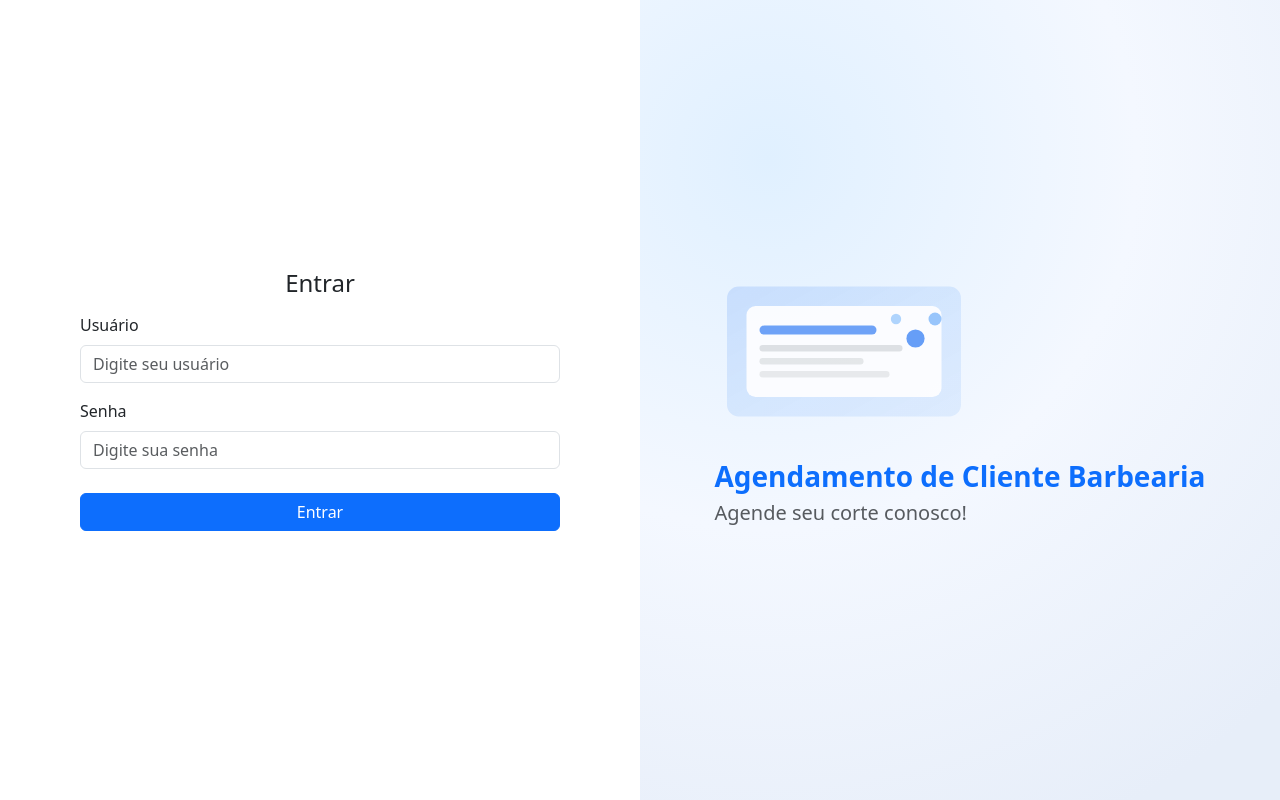
After one commit to guizermiani/Barbearia, a Flask app: page /login/cliente in a window 1280 px wide. The commit adds this page. Run offline with Flask 3, Linux system fonts and the light colour scheme.

Commit message:
Diversas Mudanças
- Área de Login para Profissional e Cliente;
- Homepage para Cliente e Profissional;
- Cadastro Agendamentos para Cliente;
- Listagem de Agendamentos para Profissionais.

```diff
--- a/app.py
+++ b/app.py
@@ -4,8 +4,59 @@ from db.barbearia_bd import consultar_barbearia_bd, inserir_barbearia_bd, altera
 from db.cliente_bd import listar_cliente, inserir_cliente
 from db.profissionais_bd import listar_profissionais_bd, inserir_profissionais_bd
 from db.servicos_bd import listar_servicos_bd, inserir_servicos_bd
+from db.login_bd import login_profissional_bd, login_cliente_bd
+from db.agendamento_bd import inserir_agendamento_bd, listar_agendamento_bd
 
 app = Flask(__name__)
+
+# login
+
+@app.route('/login', methods=['GET','POST'])
+def login():
+    if request.method == 'POST':
+        usuario = request.form.get('usuario')
+        senha = request.form.get('senha')
+
+        # Valida campos obrigatórios; ajuste aqui para autenticar de verdade
+        if not usuario or not senha:
+            erro = "Preencha usuário e senha para entrar."
+            return render_template("login.html", erro=erro)
+
+        conexao = conecta_db()
+        valida_login = login_profissional_bd(conexao,usuario, senha)
+        # Antes de redirecionar vamos fazer a validação do usuario e senha
+
+        if valida_login == "OK":
+            return redirect(url_for('home'))
+        else:
+            return render_template("login.html",erro=valida_login)
+
+    # Obriga a passar no login.html
+    return render_template("login.html")
+
+@app.route('/login/cliente', methods=['GET','POST'])
+def login_cliente():
+    if request.method == 'POST':
+        usuario = request.form.get('usuario')
+        senha = request.form.get('senha')
+
+        # Valida campos obrigatórios; ajuste aqui para autenticar de verdade
+        if not usuario or not senha:
+            erro = "Preencha usuário e senha para entrar."
+            return render_template("login_cliente.html", erro=erro)
+
+        conexao = conecta_db()
+        valida_login = login_cliente_bd(conexao,usuario, senha)
+        # Antes de redirecionar vamos fazer a validação do usuario e senha
+
+        if valida_login == "OK":
+            return redirect(url_for('area_cliente'))
+        else:
+            return render_template("login_cliente.html",erro=valida_login)
+
+    # Obriga a passar no login.html
+    return render_template("login_cliente.html")
+
 
 
 #barber
@@ -13,6 +64,11 @@ app = Flask(__name__)
 def home():
     nome = "Sistema de Barbearia"
     return render_template("home.html" , nome=nome)
+
+@app.route("/area_cliente")
+def area_cliente():
+    nome = "Área do Cliente"
+    return render_template("area_cliente.html", nome=nome)
 
 @app.route("/")
 def index():
@@ -40,6 +96,35 @@ def barbearia_listar():
     conexao = conecta_db()
     barbearias = consultar_barbearia_bd(conexao)
     return render_template("barbearia_listar.html", barbearias=barbearias)
+
+# agendamentos
+
+@app.route("/agendamentos/listar", methods=['GET','POST'])
+def agendamento_listar():
+    conexao = conecta_db()
+    agendamentos = listar_agendamento_bd(conexao)
+    return render_template("agendamento_listar.html", agendamentos=agendamentos)
+
+@app.route("/agendamentos/novo", methods=['GET','POST'])
+def salvar_agendamento():
+    if request.method == "POST":
+        id_cliente = request.form.get("id_cliente")
+        id_profissional = request.form.get("id_profissional")
+        id_servico = request.form.get("id_servico")
+        data_hora = request.form.get("data_hora")
+        valor_servico = request.form.get("valor_servico")
+        status = request.form.get("status")
+
+        conexao = conecta_db()
+        inserir_agendamento_bd(conexao, id_cliente, id_profissional, id_servico, data_hora, valor_servico, status  )
+
+        return f"<h2> Agendamento salvo com sucesso! </h2>"
+
+    return render_template("agendamento_form.html", titulo="Cadastrar Agendamento")
+
+
+
+
 
 
 #cliente
--- a/templates/base.html
+++ b/templates/base.html
@@ -38,6 +38,11 @@
                 >Serviços</a
               >
 
+              <li class="nav-item">
+              <a class="nav-link" href="{{ url_for('agendamento_listar') }}"
+                >Agendamentos</a
+              >
+
         </div>
       </div>
     </nav>
--- /dev/null
+++ b/templates/login_cliente.html
@@ -0,0 +1,69 @@
+<!DOCTYPE html>
+<html lang="pt-br">
+<head>
+  <meta charset="UTF-8">
+  <meta name="viewport" content="width=device-width, initial-scale=1.0">
+  <title>Login de Clientes</title>
+  <link href="https://cdn.jsdelivr.net/npm/bootstrap@5.3.3/dist/css/bootstrap.min.css" rel="stylesheet">
+  <style>
+    body { background: #f8fafc; }
+    .hero-pane {
+      background: radial-gradient(circle at 20% 20%, #e0f0ff, #f4f8ff 45%, #e7eef9 90%);
+    }
+    .hero-svg {
+      max-width: 260px;
+      opacity: 0.9;
+    }
+  </style>
+</head>
+<body>
+  <div class="container-fluid px-0">
+    <div class="row g-0 min-vh-100">
+      <div class="col-12 col-lg-6 d-flex align-items-center justify-content-center bg-white">
+        <div class="w-100" style="max-width: 480px;">
+          <h1 class="h4 mb-3 text-center">Entrar</h1>
+          {% if erro %}
+            <div class="alert alert-warning py-2">{{ erro }}</div>
+          {% endif %}
+          <form action="{{ url_for('login_cliente') }}" method="post" class="mt-3">
+            <div class="mb-3">
+              <label class="form-label" for="usuario">Usuário</label>
+              <input type="text" class="form-control" id="usuario" name="usuario" placeholder="Digite seu usuário">
+            </div>
+            <div class="mb-4">
+              <label class="form-label" for="senha">Senha</label>
+              <input type="password" class="form-control" id="senha" name="senha" placeholder="Digite sua senha">
+            </div>
+            <button type="submit" class="btn btn-primary w-100">Entrar</button>
+          </form>
+        </div>
+      </div>
+      <div class="col-12 col-lg-6 d-flex align-items-center justify-content-center hero-pane">
+        <div class="p-5 text-center text-lg-start">
+          <div class="mb-4">
+            <svg class="hero-svg" viewBox="0 0 400 260" xmlns="http://www.w3.org/2000/svg">
+              <defs>
+                <linearGradient id="grad" x1="0%" y1="0%" x2="100%" y2="100%">
+                  <stop offset="0%" stop-color="#3b82f6" stop-opacity="0.8"/>
+                  <stop offset="100%" stop-color="#60a5fa" stop-opacity="0.6"/>
+                </linearGradient>
+              </defs>
+              <rect x="20" y="30" width="360" height="200" rx="18" fill="url(#grad)" opacity="0.25"/>
+              <rect x="50" y="60" width="300" height="140" rx="14" fill="#fff" opacity="0.95"/>
+              <rect x="70" y="90" width="180" height="14" rx="7" fill="#3b82f6" opacity="0.8"/>
+              <rect x="70" y="120" width="220" height="10" rx="5" fill="#1f2937" opacity="0.15"/>
+              <rect x="70" y="140" width="160" height="10" rx="5" fill="#1f2937" opacity="0.12"/>
+              <rect x="70" y="160" width="200" height="10" rx="5" fill="#1f2937" opacity="0.1"/>
+              <circle cx="310" cy="110" r="14" fill="#3b82f6" opacity="0.85"/>
+              <circle cx="340" cy="80" r="10" fill="#60a5fa" opacity="0.7"/>
+              <circle cx="280" cy="80" r="8"  fill="#93c5fd" opacity="0.8"/>
+            </svg>
+          </div>
+          <p class="h3 fw-semibold mb-2 text-primary">Agendamento de Cliente Barbearia</p>
+          <p class="h5 text-muted">Agende seu corte conosco!</p>
+        </div>
+      </div>
+    </div>
+  </div>
+</body>
+</html>
```
Also changed, not shown: db/agendamento_bd.py (added, +21 -0 lines), db/cliente_bd.py (+12 -2 lines), db/login_bd.py (added, +47 -0 lines), db/profissionais_bd.py (+9 -1 lines), templates/agendamento_form.html (added, +36 -0 lines), templates/agendamento_listar.html (added, +33 -0 lines), templates/area_cliente.html (added, +11 -0 lines), templates/base_cliente.html (added, +32 -0 lines), templates/login.html (added, +69 -0 lines).
